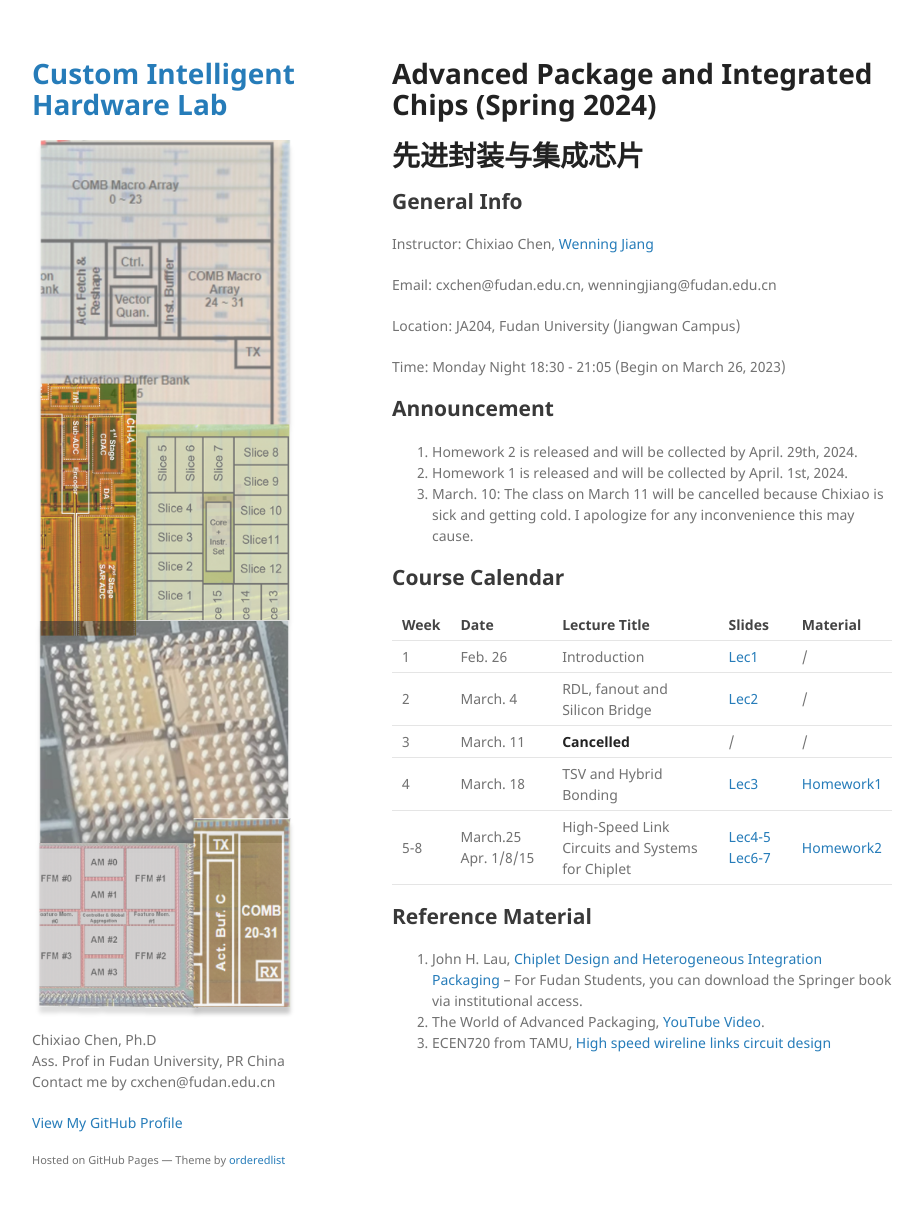
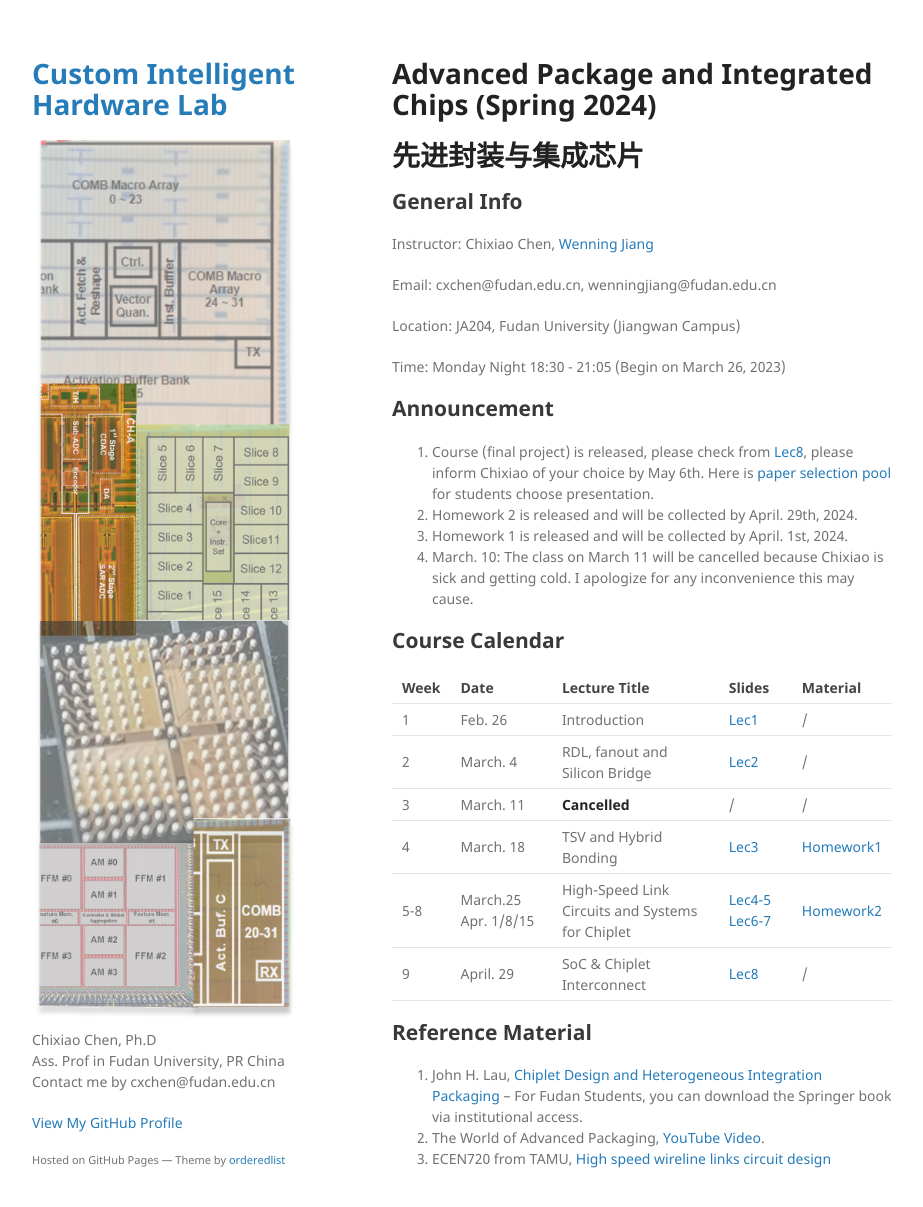
Before and after one commit to cihlab/cihlab.github.io, a Jekyll site: the page built from course/chiplet.md, in a window 1280 px wide and 1239 px high. Shown: the top 1207 px of the window, without its empty margins (178-1101 px from the left). Built offline with Jekyll 4.4.1, drawn with Linux system fonts in a browser that asks for light colours; our own code applies the rules of GitHub Pages for plain Markdown files.

Commit message:
final project released

```diff
--- a/course/chiplet.md
+++ b/course/chiplet.md
@@ -17,7 +17,8 @@ Time: Monday Night 18:30 - 21:05 (Begin on March 26, 2023)
 
 ## Announcement
 
-1. Homework 2 is released and will be collected by April. 29th, 2024.
+1. Course (final project) is released, please check from [Lec8](./chiplet08.pdf), please inform Chixiao of your choice by May 6th. Here is [paper selection pool](https://365.kdocs.cn/l/cpbY4B34cUnj) for students choose presentation.
+1.  Homework 2 is released and will be collected by April. 29th, 2024.
 1. Homework 1 is released and will be collected by April. 1st, 2024.
 1. March. 10: The class on March 11 will be cancelled because Chixiao is sick and getting cold. I apologize for any inconvenience this may cause.
 
@@ -32,6 +33,7 @@ Time: Monday Night 18:30 - 21:05 (Begin on March 26, 2023)
 3| March. 11 | **Cancelled** | / | / |
 4| March. 18 | TSV and Hybrid Bonding | [Lec3](./chiplet03.pdf) | [Homework1](./chiplet_hmwk_01_2024.pdf) |
 5-8| March.25 Apr. 1/8/15 | High-Speed Link Circuits and Systems for Chiplet | [Lec4-5](./chiplet-04-05.pdf) [Lec6-7](./chiplet-06-07.pdf)| [Homework2](./chiplet_hmwk_02_2024.pdf) |
+9| April. 29 | SoC & Chiplet Interconnect | [Lec8](./chiplet08.pdf) | / |
 
 
 ## Reference Material
```
